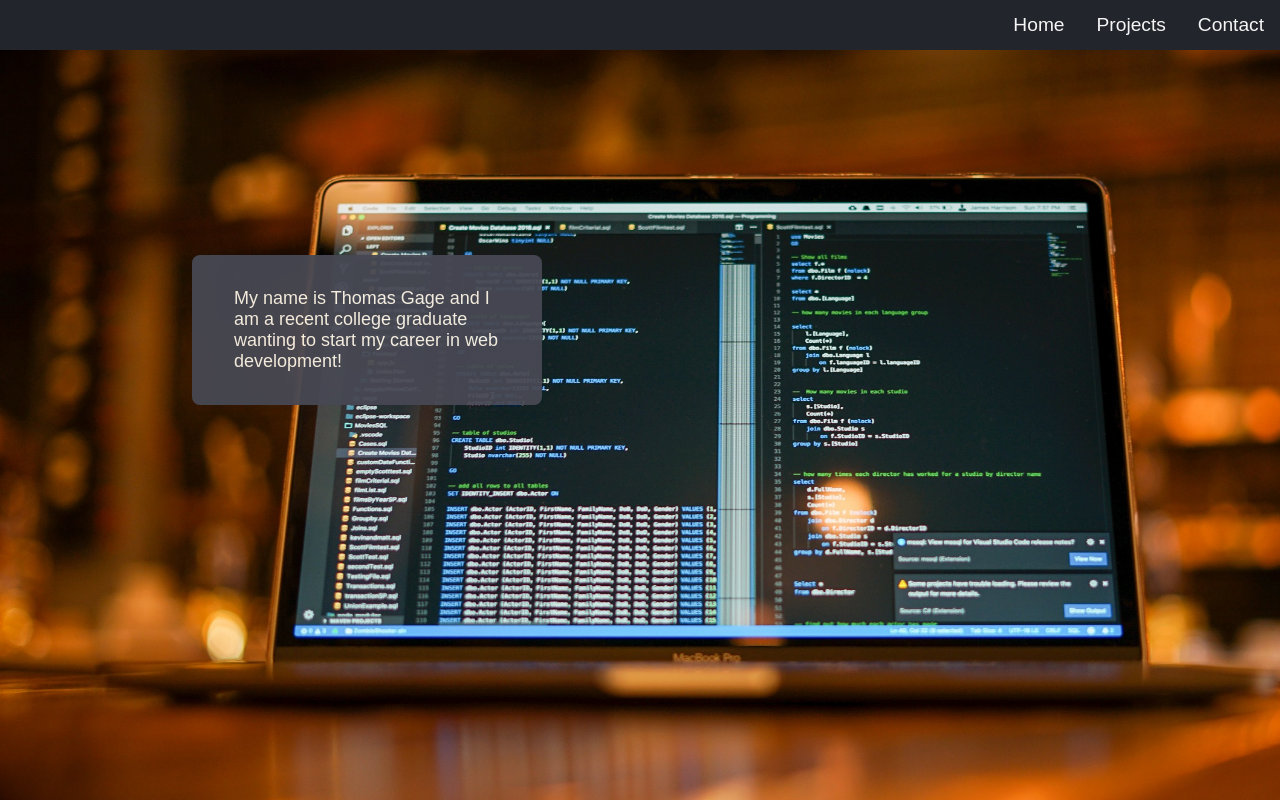
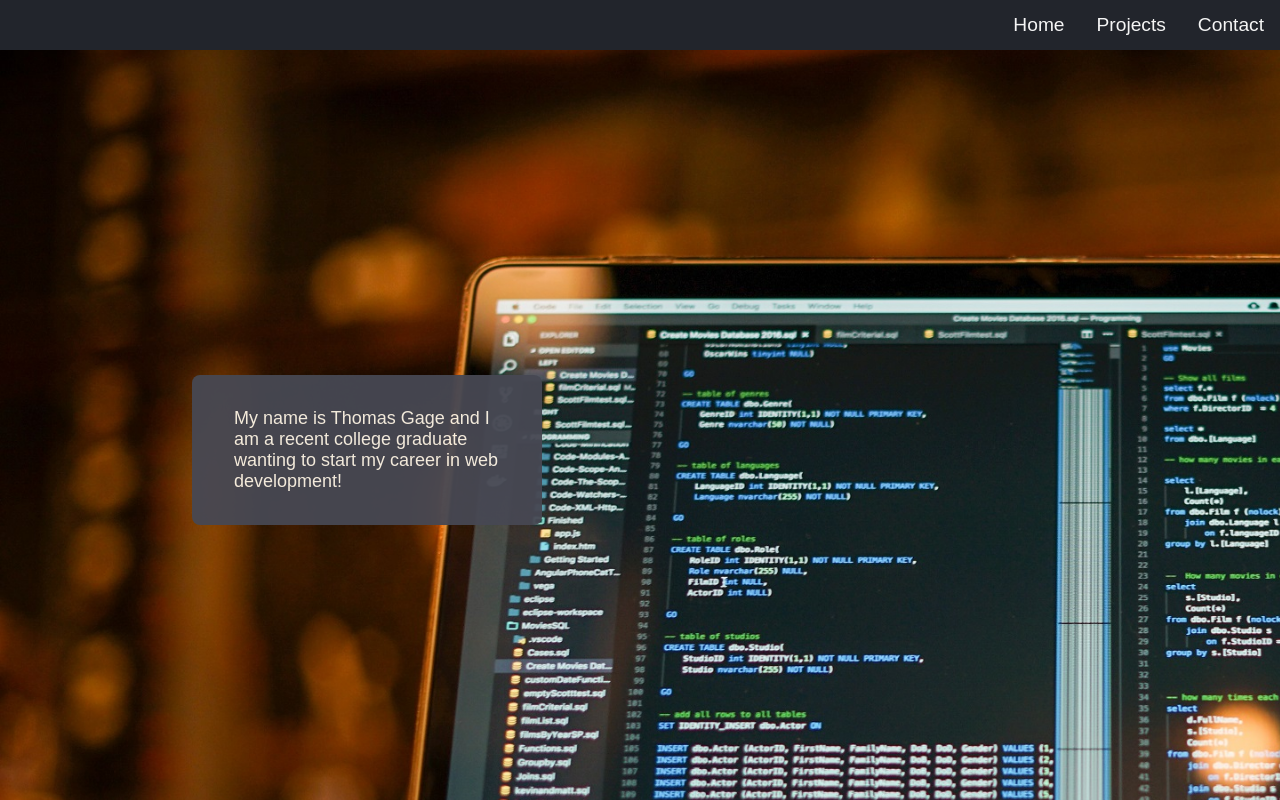
Before and after one commit to tgage211996/tgage211996.github.io, a plain HTML site: page index.html in a window 1280 px wide. Shown: the top 800 px of the page. Drawn offline with Linux system fonts and the light colour scheme.

Commit message:
Update MainStyle.css

```diff
--- a/css/MainStyle.css
+++ b/css/MainStyle.css
@@ -137,9 +137,9 @@ ul {
   }
 
   /* background resizing for main page */
-@media screen and (max-width: 1380px) {
+@media screen and (max-width: 1880px) {
     #introduction {
-      height: 850px; /* The width is 100%, when the viewport is 800px or smaller */
+      height: 1250px; /* The width is 100%, when the viewport is 800px or smaller */
     }
   }
 @media screen and (max-width: 980px) {
```
